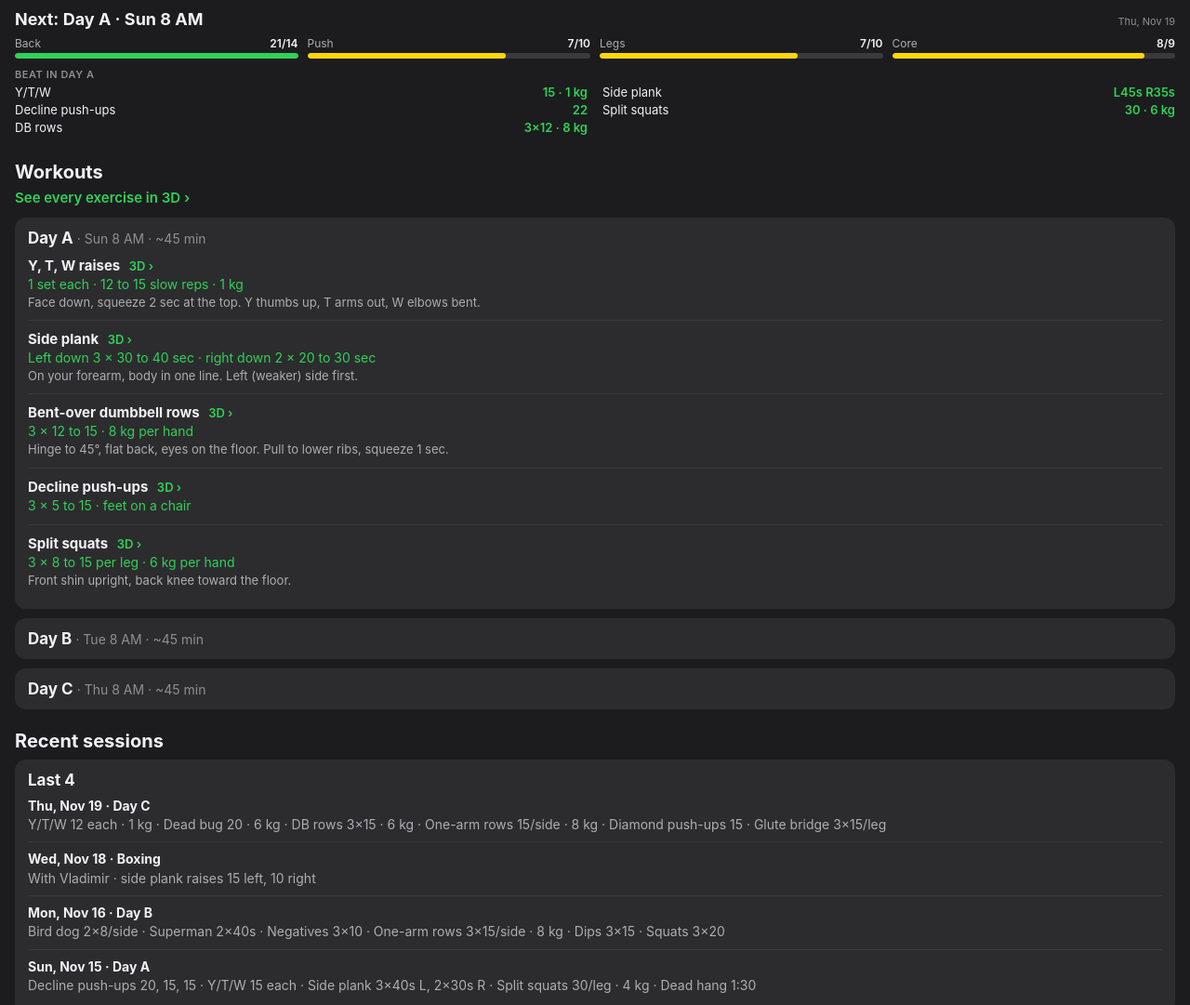
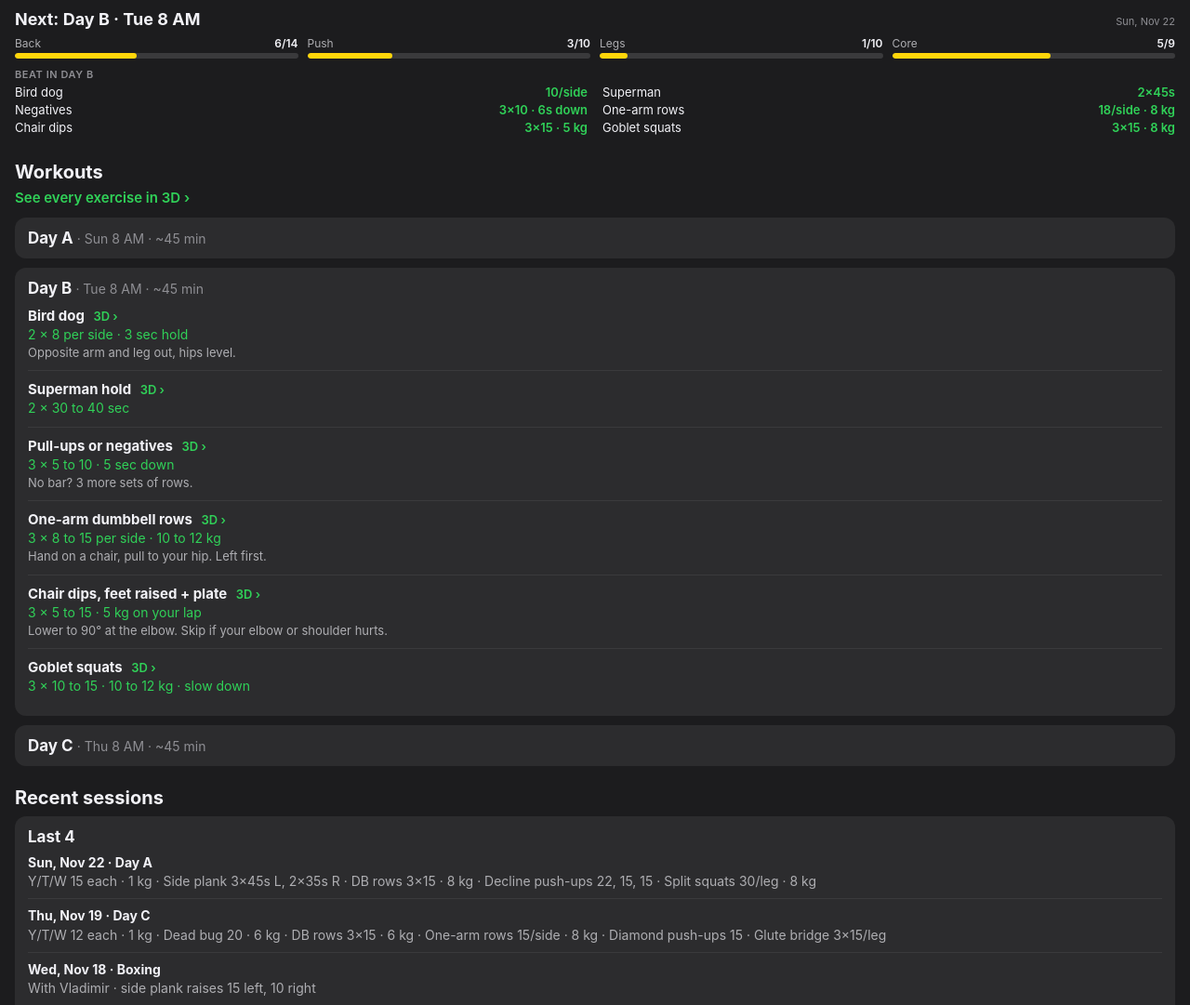
Before and after one commit to amitlin/workouts-widget, a plain HTML site: page index.html in a window 1280 px wide. Shown: the top 1081 px of the page at 93% size. Drawn offline with Linux system fonts and the light colour scheme.

Commit message:
Log Day A 22 Nov; next target Day B

```diff
--- a/index.html
+++ b/index.html
@@ -37,32 +37,33 @@ ul{padding-left:18px;color:#aeaeb2;font-size:14px;line-height:1.5}
 .d3{font-size:13px;font-weight:600;color:#30d158;text-decoration:none;margin-left:6px}
 .all3d{display:block;color:#30d158;font-size:15px;font-weight:600;text-decoration:none;margin:-2px 0 12px}
 </style></head><body>
-<div class="top"><div class="next">Next: Day A · Sun 8 AM</div><div class="upd">Thu, Nov 19</div></div>
+<div class="top"><div class="next">Next: Day B · Tue 8 AM</div><div class="upd">Sun, Nov 22</div></div>
 <div class="bars">
-<div class="bar"><div class="lab">Back <b>21/14</b></div><div class="track"><div class="fill" style="width:100%"></div></div></div>
-<div class="bar"><div class="lab">Push <b>7/10</b></div><div class="track"><div class="fill part" style="width:70%"></div></div></div>
-<div class="bar"><div class="lab">Legs <b>7/10</b></div><div class="track"><div class="fill part" style="width:70%"></div></div></div>
-<div class="bar"><div class="lab">Core <b>8/9</b></div><div class="track"><div class="fill part" style="width:89%"></div></div></div>
+<div class="bar"><div class="lab">Back <b>6/14</b></div><div class="track"><div class="fill part" style="width:43%"></div></div></div>
+<div class="bar"><div class="lab">Push <b>3/10</b></div><div class="track"><div class="fill part" style="width:30%"></div></div></div>
+<div class="bar"><div class="lab">Legs <b>1/10</b></div><div class="track"><div class="fill part" style="width:10%"></div></div></div>
+<div class="bar"><div class="lab">Core <b>5/9</b></div><div class="track"><div class="fill part" style="width:56%"></div></div></div>
 </div>
-<h2>Beat in Day A</h2>
+<h2>Beat in Day B</h2>
 <div class="grid">
-<div class="t"><span>Y/T/W</span><span>15 · 1 kg</span></div>
-<div class="t"><span>Side plank</span><span>L45s R35s</span></div>
-<div class="t"><span>Decline push-ups</span><span>22</span></div>
-<div class="t"><span>Split squats</span><span>30 · 6 kg</span></div>
-<div class="t"><span>DB rows</span><span>3×12 · 8 kg</span></div>
+<div class="t"><span>Bird dog</span><span>10/side</span></div>
+<div class="t"><span>Superman</span><span>2×45s</span></div>
+<div class="t"><span>Negatives</span><span>3×10 · 6s down</span></div>
+<div class="t"><span>One-arm rows</span><span>18/side · 8 kg</span></div>
+<div class="t"><span>Chair dips</span><span>3×15 · 5 kg</span></div>
+<div class="t"><span>Goblet squats</span><span>3×15 · 8 kg</span></div>
 </div>
 <div class="more">
 <h3>Workouts</h3>
 <a class="all3d" href="exercises/view.html">See every exercise in 3D ›</a>
-<details open><summary>Day A <span>· Sun 8 AM · ~45 min</span></summary>
+<details><summary>Day A <span>· Sun 8 AM · ~45 min</span></summary>
 <div class="ex"><b>Y, T, W raises <a class="d3" href="exercises/view.html#ytw">3D ›</a></b><div class="sr">1 set each · 12 to 15 slow reps · 1 kg</div><div class="cue">Face down, squeeze 2 sec at the top. Y thumbs up, T arms out, W elbows bent.</div></div>
 <div class="ex"><b>Side plank <a class="d3" href="exercises/view.html#sideplank">3D ›</a></b><div class="sr">Left down 3 × 30 to 40 sec · right down 2 × 20 to 30 sec</div><div class="cue">On your forearm, body in one line. Left (weaker) side first.</div></div>
 <div class="ex"><b>Bent-over dumbbell rows <a class="d3" href="exercises/bent-over-row.html">3D ›</a></b><div class="sr">3 × 12 to 15 · 8 kg per hand</div><div class="cue">Hinge to 45°, flat back, eyes on the floor. Pull to lower ribs, squeeze 1 sec.</div></div>
 <div class="ex"><b>Decline push-ups <a class="d3" href="exercises/view.html#declinepush">3D ›</a></b><div class="sr">3 × 5 to 15 · feet on a chair</div></div>
-<div class="ex"><b>Split squats <a class="d3" href="exercises/view.html#splitsquat">3D ›</a></b><div class="sr">3 × 8 to 15 per leg · 6 kg per hand</div><div class="cue">Front shin upright, back knee toward the floor.</div></div>
+<div class="ex"><b>Split squats <a class="d3" href="exercises/view.html#splitsquat">3D ›</a></b><div class="sr">3 × 8 to 15 per leg · 8 kg per hand</div><div class="cue">Front shin upright, back knee toward the floor.</div></div>
 </details>
-<details><summary>Day B <span>· Tue 8 AM · ~45 min</span></summary>
+<details open><summary>Day B <span>· Tue 8 AM · ~45 min</span></summary>
 <div class="ex"><b>Bird dog <a class="d3" href="exercises/view.html#birddog">3D ›</a></b><div class="sr">2 × 8 per side · 3 sec hold</div><div class="cue">Opposite arm and leg out, hips level.</div></div>
 <div class="ex"><b>Superman hold <a class="d3" href="exercises/view.html#superman">3D ›</a></b><div class="sr">2 × 30 to 40 sec</div></div>
 <div class="ex"><b>Pull-ups or negatives <a class="d3" href="exercises/view.html#pullneg">3D ›</a></b><div class="sr">3 × 5 to 10 · 5 sec down</div><div class="cue">No bar? 3 more sets of rows.</div></div>
@@ -80,10 +81,10 @@ ul{padding-left:18px;color:#aeaeb2;font-size:14px;line-height:1.5}
 </details>
 <h3>Recent sessions</h3>
 <details open><summary>Last 4</summary>
+<div class="s"><b>Sun, Nov 22 · Day A</b><div>Y/T/W 15 each · 1 kg · Side plank 3×45s L, 2×35s R · DB rows 3×15 · 8 kg · Decline push-ups 22, 15, 15 · Split squats 30/leg · 8 kg</div></div>
 <div class="s"><b>Thu, Nov 19 · Day C</b><div>Y/T/W 12 each · 1 kg · Dead bug 20 · 6 kg · DB rows 3×15 · 6 kg · One-arm rows 15/side · 8 kg · Diamond push-ups 15 · Glute bridge 3×15/leg</div></div>
 <div class="s"><b>Wed, Nov 18 · Boxing</b><div>With Vladimir · side plank raises 15 left, 10 right</div></div>
 <div class="s"><b>Mon, Nov 16 · Day B</b><div>Bird dog 2×8/side · Superman 2×40s · Negatives 3×10 · One-arm rows 3×15/side · 8 kg · Dips 3×15 · Squats 3×20</div></div>
-<div class="s"><b>Sun, Nov 15 · Day A</b><div>Decline push-ups 20, 15, 15 · Y/T/W 15 each · Side plank 3×40s L, 2×30s R · Split squats 30/leg · 4 kg · Dead hang 1:30</div></div>
 </details>
 <h3>Rules</h3>
 <ul><li>Hit 15 on every set? Go harder or heavier.</li><li>Rest 3 to 5 min between hard sets, about 1 min in the back block.</li><li>One-sided moves start on the left; the right never does more.</li><li>Walk daily, sleep 7 to 8 hours.</li></ul>
```
